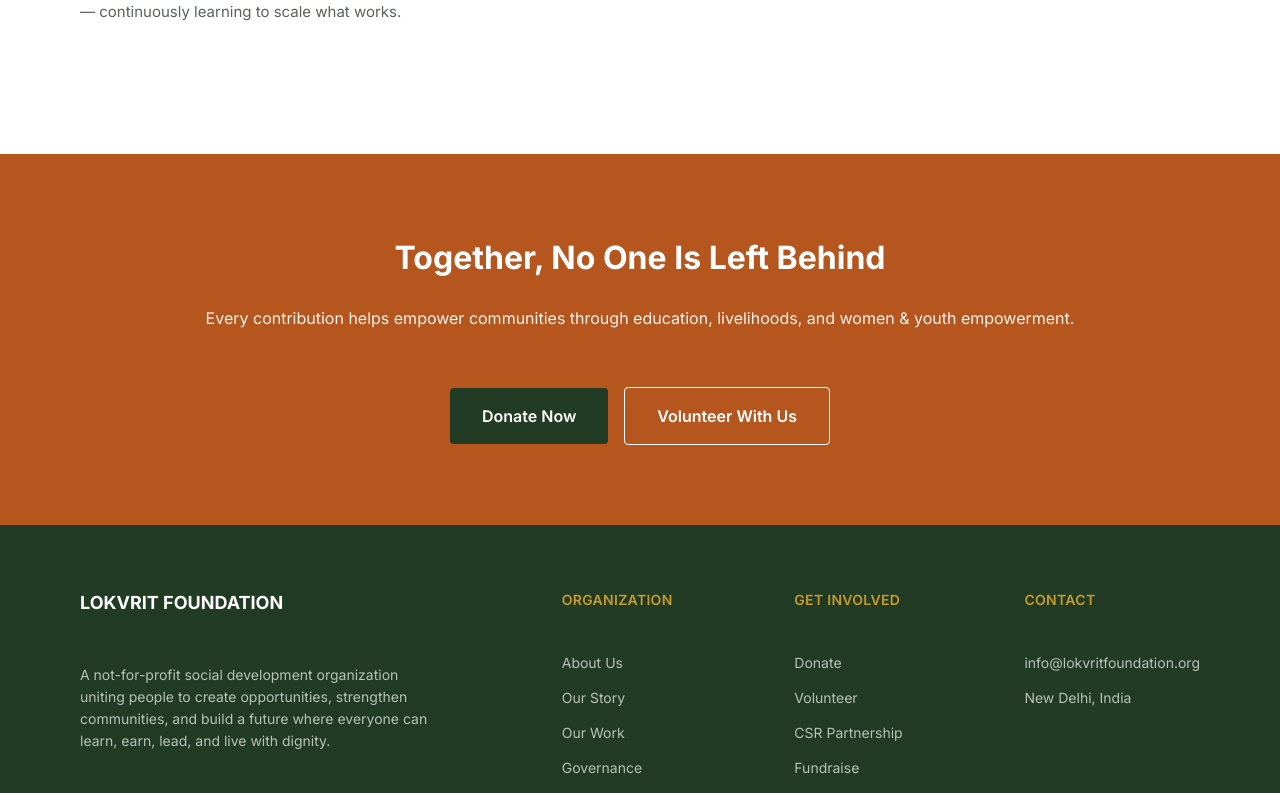
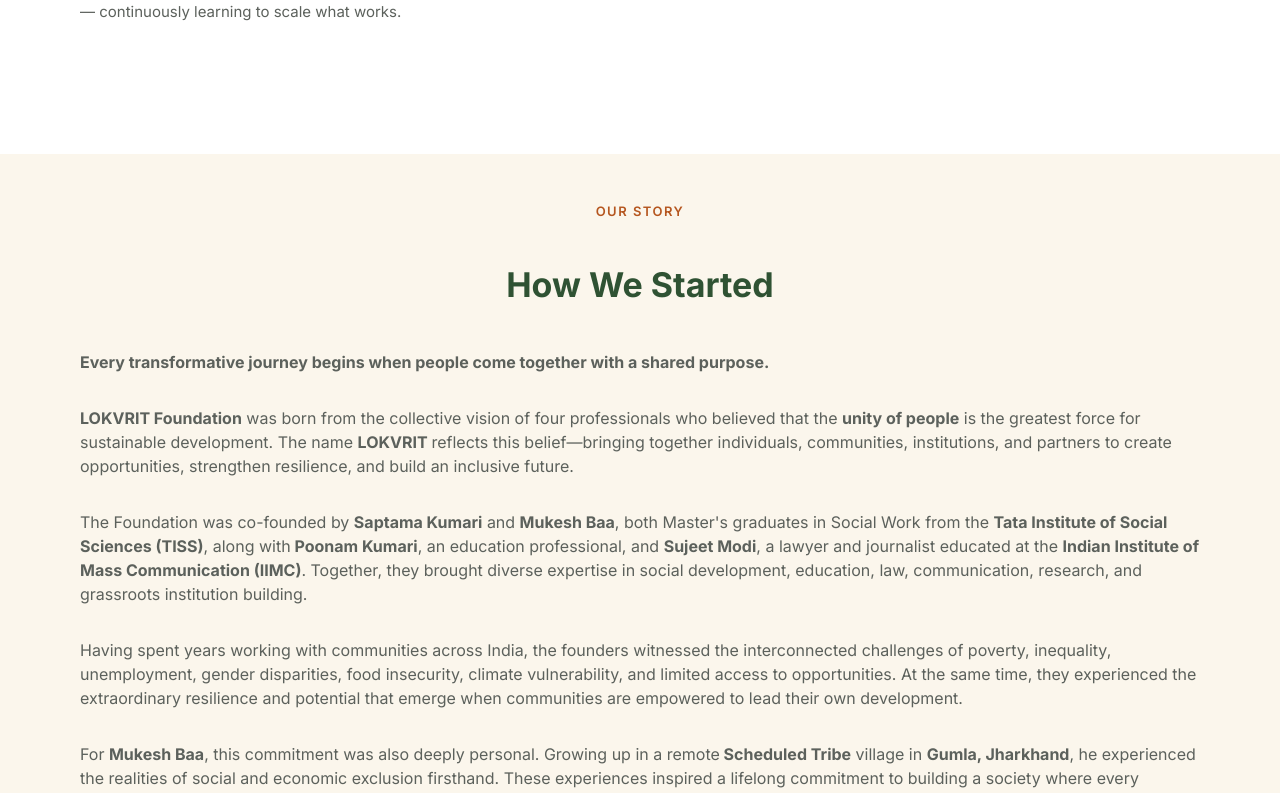
Before and after one commit to yadavsudhir405/lokvritfoundation, a Next.js app: page / in a window 1280 px wide. Shown: the part 2840-3633 px from the top of the page. Built offline with nearby package versions, Linux system fonts and the light colour scheme.

Commit message:
Add journey section

```diff
--- /dev/null
+++ b/app/components/app-section.tsx
@@ -0,0 +1,27 @@
+import {Container} from "@/app/components/ui";
+import {ReactNode} from "react";
+import {Eyebrow} from "@/app/components/sections";
+
+export function AppSection({header, headerShortDescription, id, bgColor, className, children}: {
+    header: string,
+    headerShortDescription?: string,
+    bgColor: string,
+    id: string,
+    className?: string,
+    children: ReactNode
+}) {
+    return (
+        <section id={id} className={`w-full py-12 ${bgColor}`}>
+            <Container>
+                <div className="flex flex-col items-center mb-10 gap-3 text-center">
+                    <Eyebrow>{header}</Eyebrow>
+                    <h2 className="text-[34px] font-bold text-primary">
+                        {headerShortDescription}
+                    </h2>
+                </div>
+                {children}
+
+            </Container>
+        </section>
+   );
+}
--- /dev/null
+++ b/app/components/our-story.tsx
@@ -0,0 +1,65 @@
+import {AppSection} from "@/app/components/app-section";
+
+export function OurStory() {
+    return (
+        <AppSection id="our-story" header="OUR STORY" headerShortDescription="How We Started" bgColor="bg-cream">
+            <p>
+                <strong>Every transformative journey begins when people come together with a shared purpose.</strong>
+            </p>
+            <p>
+                <strong>LOKVRIT Foundation</strong> was born from the collective vision of four professionals who believed
+                that the <strong>unity of people</strong> is the greatest force for sustainable development. The name <strong>LOKVRIT </strong>
+                reflects this belief—bringing together individuals, communities, institutions, and partners to
+                create opportunities, strengthen resilience, and build an inclusive future.
+            </p>
+            <p>
+                The Foundation was co-founded by <strong>Saptama Kumari</strong> and <strong>Mukesh Baa</strong>, both Master&#39;s
+                graduates in Social Work from the <strong>Tata Institute of Social Sciences (TISS)</strong>, along with
+                <strong> Poonam Kumari</strong>, an education professional, and <strong>Sujeet Modi</strong>, a lawyer and journalist educated
+                at the <strong>Indian Institute of Mass Communication (IIMC)</strong>. Together, they brought diverse
+                expertise in social development, education, law, communication, research, and grassroots
+                institution building.
+            </p>
+            <p>
+                Having spent years working with communities across India, the founders witnessed the
+                interconnected challenges of poverty, inequality, unemployment, gender disparities, food
+                insecurity, climate vulnerability, and limited access to opportunities. At the same time, they
+                experienced the extraordinary resilience and potential that emerge when communities are
+                empowered to lead their own development.
+            </p>
+            <p>
+                For <strong>Mukesh Baa</strong>, this commitment was also deeply personal. Growing up in a remote
+                <strong> Scheduled Tribe</strong> village in <strong>Gumla, Jharkhand</strong>, he experienced the realities of social and
+                economic exclusion firsthand. These experiences inspired a lifelong commitment to building a
+                society where every individual, regardless of background, can live with dignity and opportunity.
+                Driven by this vision, he later moved to <strong>Germany</strong> to pursue further education and build global
+                partnerships that could strengthen community-led development in India.
+            </p>
+            <p>
+                United by a shared commitment to social justice, the founders envisioned an organization that
+                would practice the values it promotes. They embraced <strong>shared and gender-equitable </strong>
+                leadership, believing that meaningful progress is possible only when women participate equally
+                in shaping institutions and communities. From its inception, <strong>Saptama Kumari</strong> and <strong>Punam
+                Kumari</strong> played central leadership roles alongside their co-founders, reflecting <strong>LOKVRIT&#39;s </strong>
+                commitment to equity, inclusion, and women-led development.
+            </p>
+            <p>
+                Together, the founders established <strong>LOKVRIT Foundation </strong> as more than a development
+                organization—it is a platform where people from diverse backgrounds come together to create
+                sustainable and inclusive change. Today, the Foundation works alongside communities in youth
+                development, women&#39;s empowerment, education, sustainable livelihoods, food and
+                nutrition security, financial inclusion, environmental stewardship, and community
+                institution building, ensuring that development is created with people, not for people.
+            </p>
+            <p>
+                At its heart, LOKVRIT Foundation is not merely the story of four founders—it is the story
+                of the power of unity. It is a belief that when people come together with a shared purpose, they
+
+                can transform lives, strengthen communities, and build a more just, resilient, and sustainable
+                future.</p>
+            <p>
+                <strong><q><em>Together for People, Progress, and Planet.</em></q></strong>
+            </p>
+        </AppSection>
+    );
+}
--- a/app/components/sections.tsx
+++ b/app/components/sections.tsx
@@ -1,7 +1,7 @@
 import { Button, Container, Grid, cn } from "./ui";
 
 /** Small uppercase label used above section headings. */
-function Eyebrow({
+export function Eyebrow({
   children,
   className,
 }: {
@@ -80,9 +80,9 @@
             </h2>
             <p className="text-[16px] leading-[26px]">
               <strong>LOKVRIT Foundation</strong> is a not-for-profit social development organization founded on the
-              belief that <strong>LOKVRIT means &quot;Unity of People&quot;</strong>—the collective strength of individuals,
+              belief that <strong>LOKVRIT</strong> means <strong><q><em>Unity of People</em></q></strong>—the collective strength of individuals,
               communities, institutions, and partners working together to create lasting social change. Guided
-              by our philosophy, <strong>&quot;Together for People, Progress, and Planet,&quot;</strong> we strive to build an
+              by our philosophy, <strong><q><em>Together for People, Progress, and Planet</em></q></strong> we strive to build an
               inclusive, resilient, and sustainable society where every person and community can realize their
               full potential with dignity, equity, and harmony with nature.
             </p>
--- a/app/components/site-header.tsx
+++ b/app/components/site-header.tsx
@@ -7,7 +7,7 @@
 const NAV_LINKS = [
   { label: "About Us", href: "#about" },
   { label: "Our Work", href: "#focus" },
-  { label: "Our Story", href: "#about" },
+  { label: "Our Story", href: "#our-story" },
   { label: "Get Involved", href: "#cta" },
   { label: "Contact", href: "#footer" },
 ];
--- a/app/page.tsx
+++ b/app/page.tsx
@@ -1,5 +1,5 @@
-import { SiteHeader } from "./components/site-header";
-import { SiteFooter } from "./components/site-footer";
+import {SiteHeader} from "./components/site-header";
+import {SiteFooter} from "./components/site-footer";
 import {
     About,
     BeliefQuote,
@@ -8,20 +8,22 @@
     Hero,
     WhyChooseUs,
 } from "./components/sections";
+import {OurStory} from "@/app/components/our-story";
 
 export default function Home() {
     return (
         <>
-      <SiteHeader />
+            <SiteHeader/>
             <main className="flex flex-1 flex-col">
-        <Hero />
-        <BeliefQuote />
-        <About />
-        <FocusAreas />
-        <WhyChooseUs />
-        <Cta />
+                <Hero/>
+                <BeliefQuote/>
+                <About/>
+                <FocusAreas/>
+                <WhyChooseUs/>
+                <OurStory/>
+                <Cta/>
             </main>
-      <SiteFooter />
+            <SiteFooter/>
         </>
     );
 }
```
Lines whose indentation alone changed are shown as unchanged.
